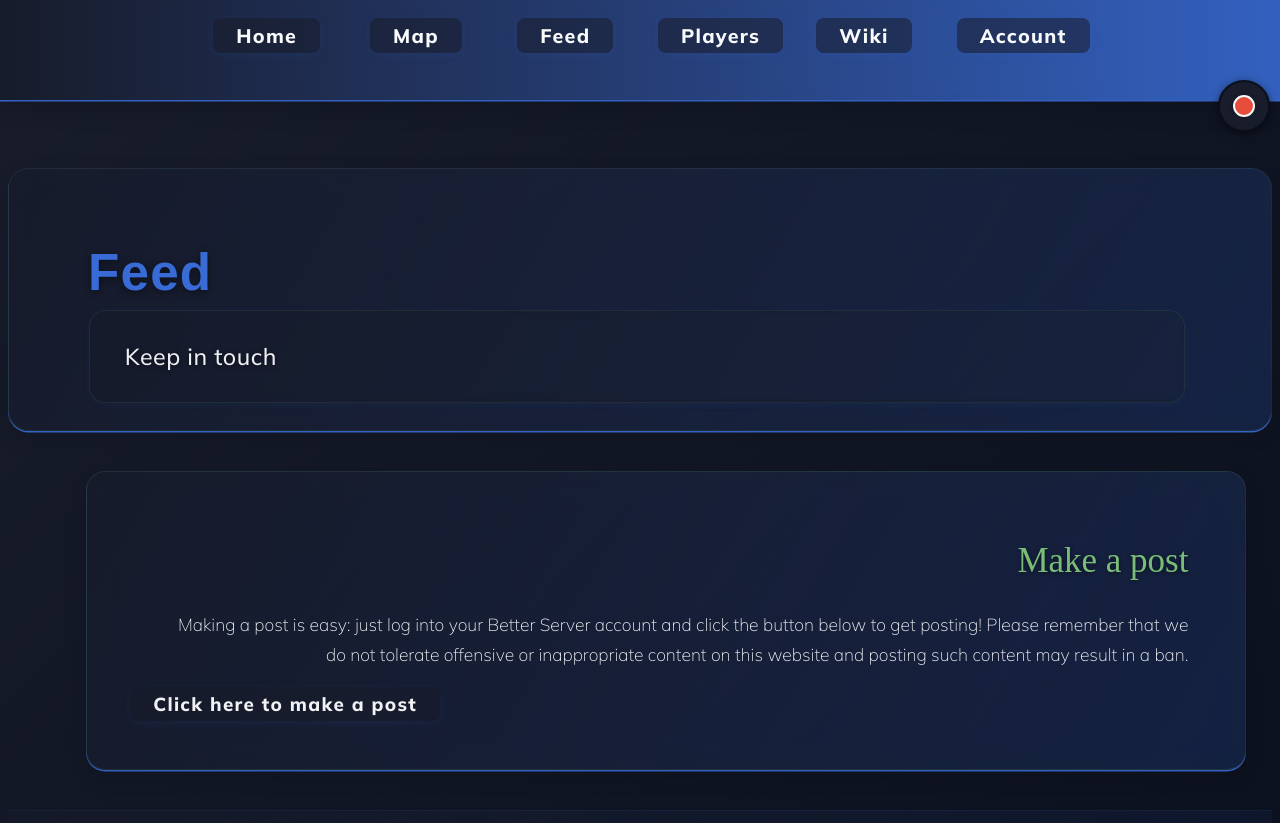
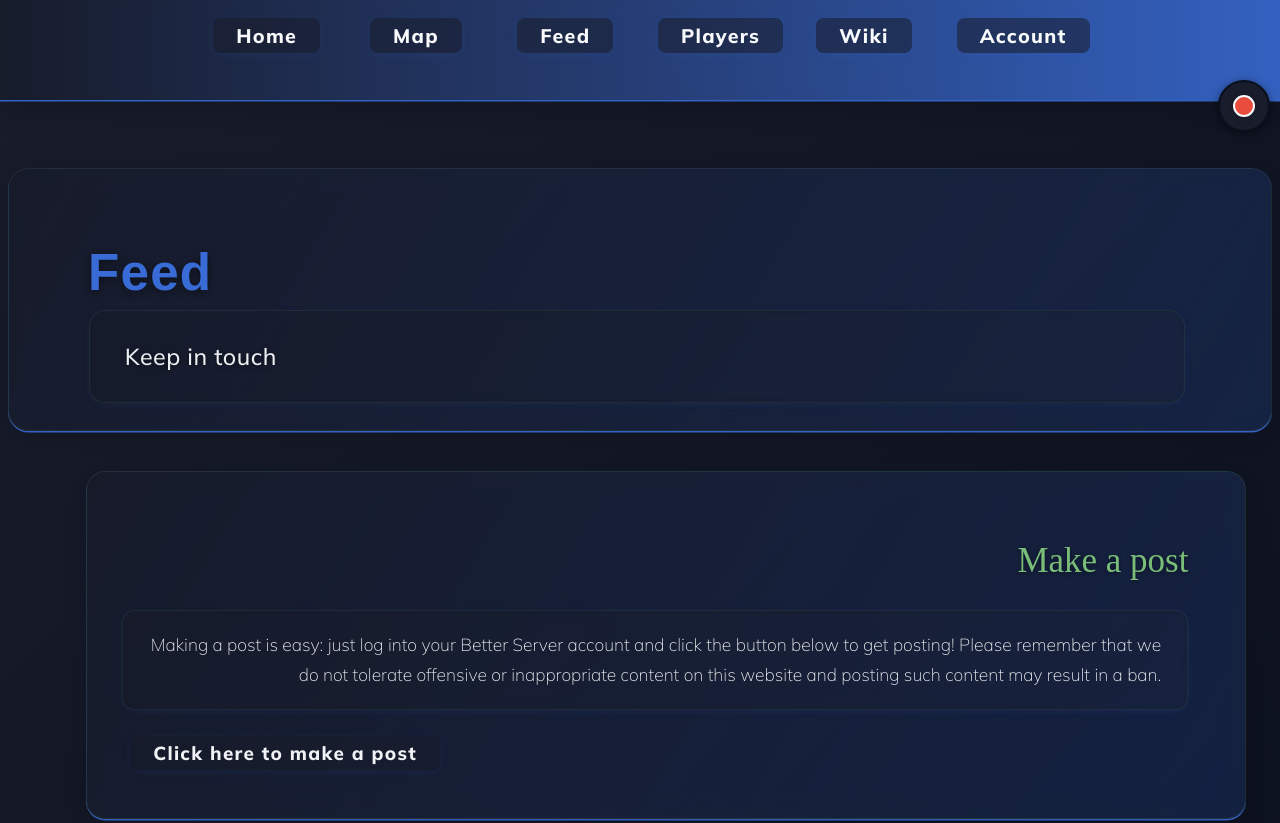
Before and after one commit to tinbob655/better-server-mc, a React (Vite) app in the folder client/: page /feed in a window 1280 px wide. Shown: the top 823 px of the page. Built offline with nearby package versions, Linux system fonts and the light colour scheme; no server answers; a web font is replaced by a local one.

Commit message:
put paragraph in box at bottom of feed

```diff
--- a/client/src/components/pages/feed/feed.tsx
+++ b/client/src/components/pages/feed/feed.tsx
@@ -99,7 +99,7 @@ export default function Feed():React.ReactElement {
                 <h2 className="alignRight">
                     Make a post
                 </h2>
-                <p className="alignRight">
+                <p className="alignRight fancy">
                     Making a post is easy: just log into your Better Server account and click the button below to get posting! Please remember that we do not tolerate offensive or inappropriate content on this website and posting such content may result in a ban.
                 </p>
                 <FancyButton text="Click here to make a post" transformOrigin="left" action={() => {
```
